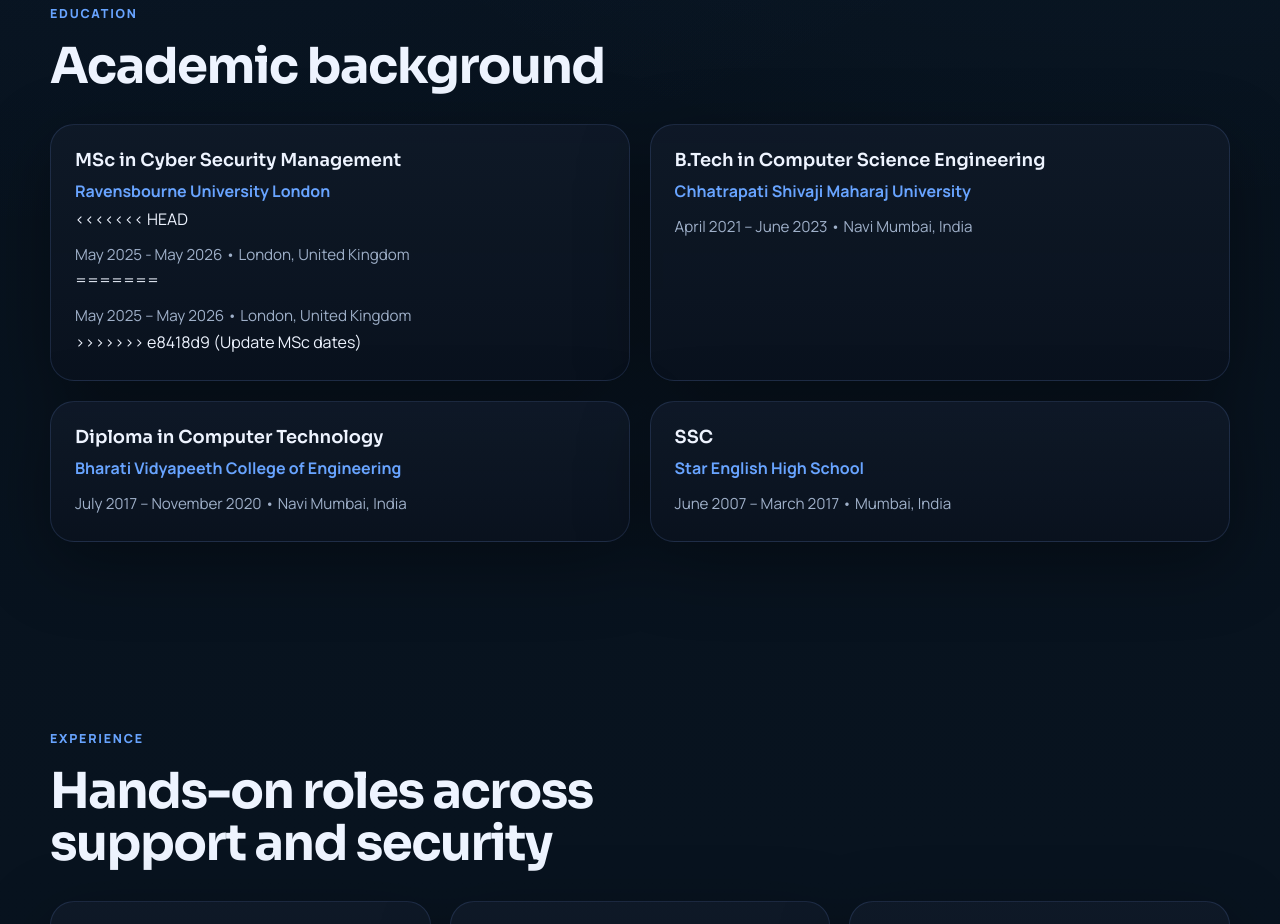
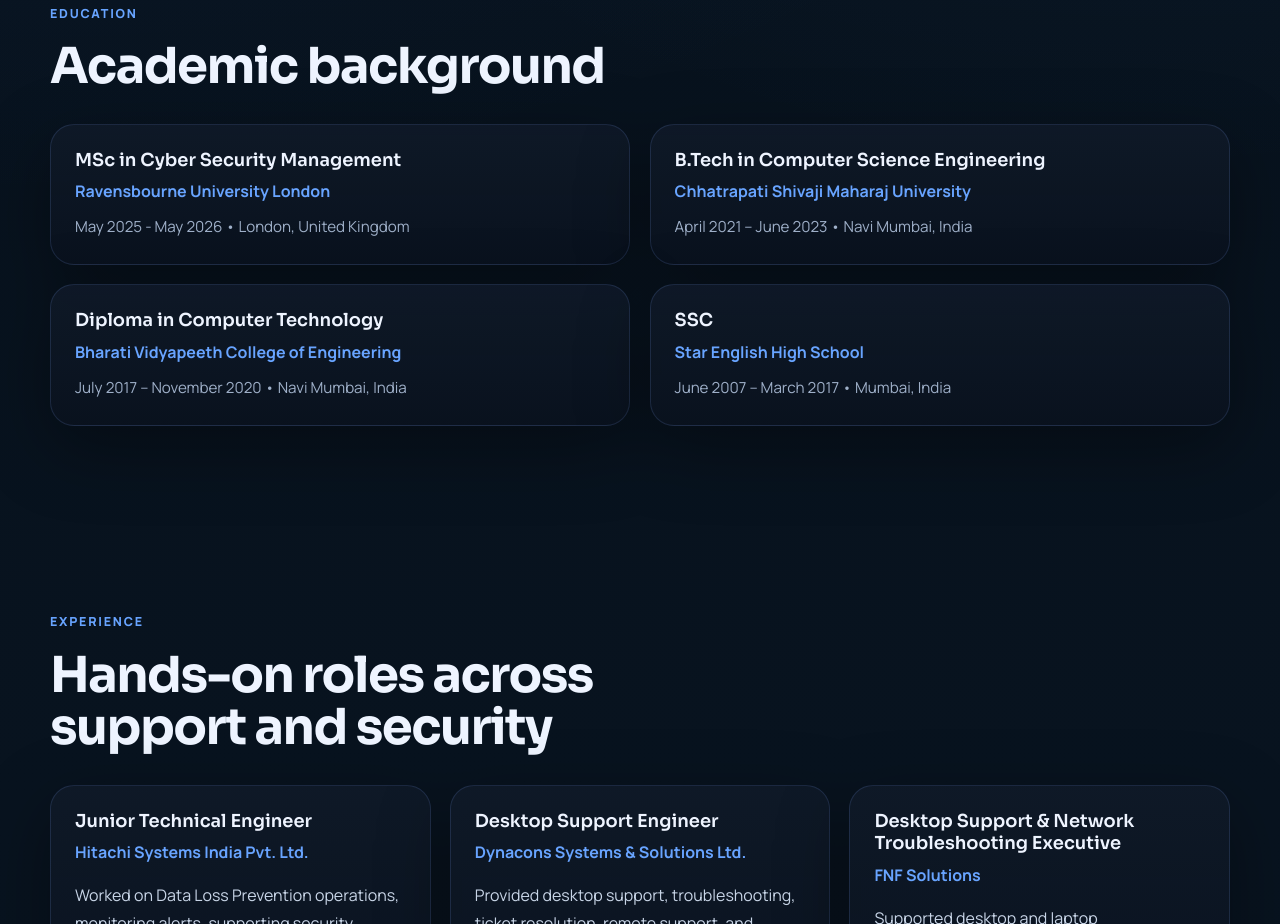
Before and after one commit to ritikg854/ritik-portfolio, a plain HTML site: page index.html in a window 1280 px wide. Shown: the part 1737-2661 px from the top of the page. Drawn offline with Linux system fonts and the light colour scheme.

Commit message:
Fix merge conflict in education section of index.html
Removed merge conflict markers and standardized date format.

```diff
--- a/index.html
+++ b/index.html
@@ -149,11 +149,7 @@
             <article class="card edu-card">
               <p class="card-title">MSc in Cyber Security Management</p>
               <p class="card-subtitle">Ravensbourne University London</p>
-<<<<<<< HEAD
               <p class="card-meta">May 2025 - May 2026 • London, United Kingdom</p>
-=======
-              <p class="card-meta">May 2025 – May 2026 • London, United Kingdom</p>
->>>>>>> e8418d9 (Update MSc dates)
             </article>
 
             <article class="card edu-card">
```
